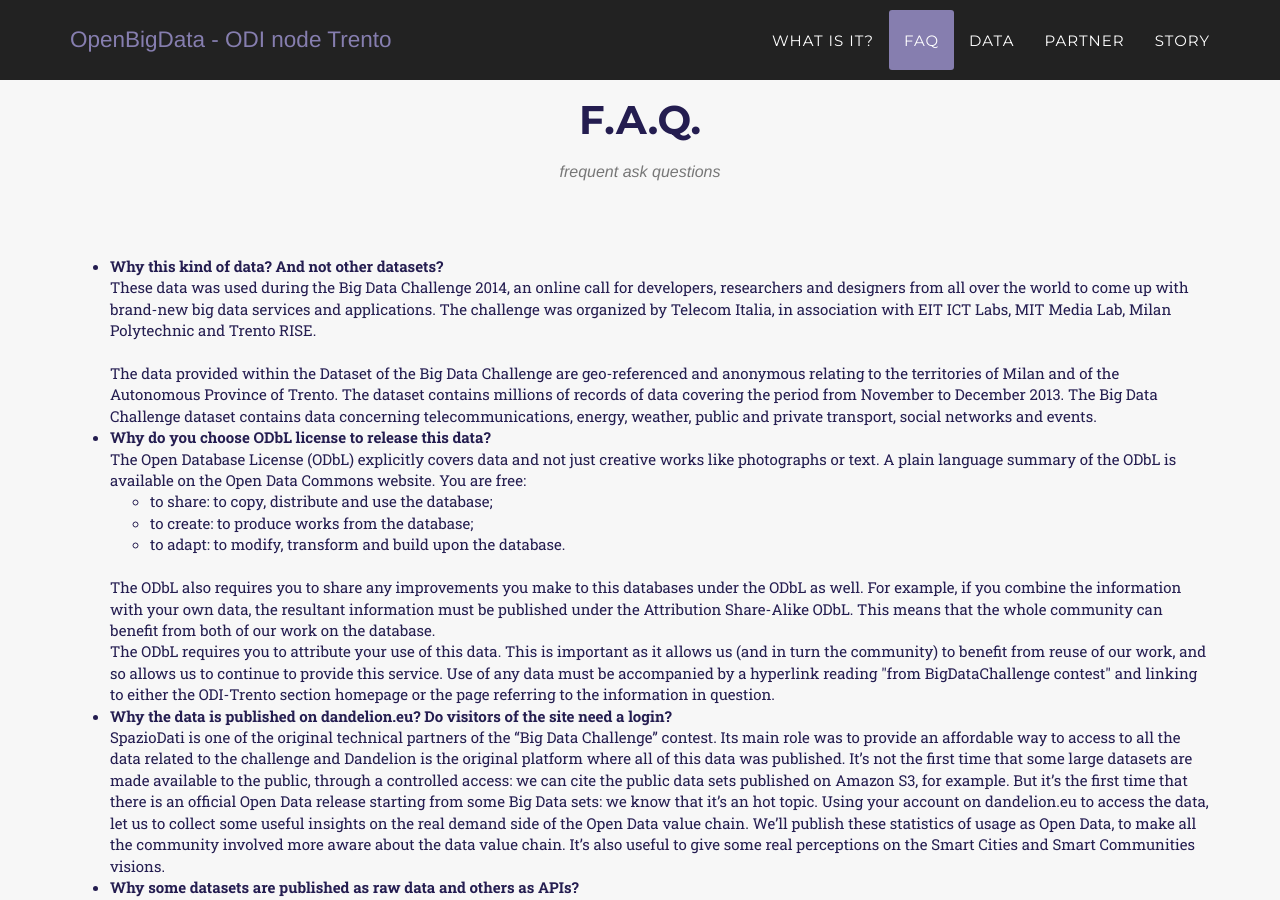
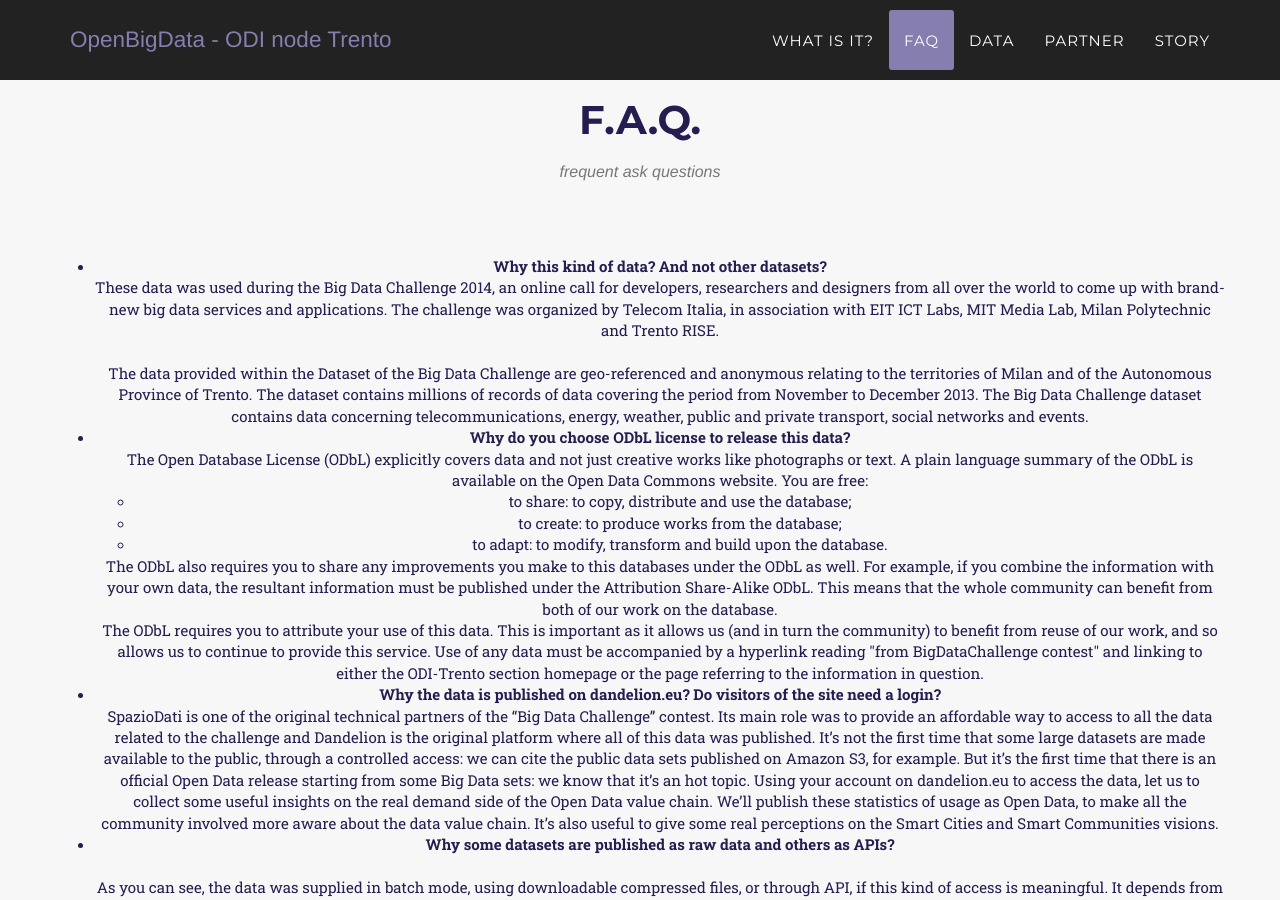
Before and after one commit to theodifbk/theodifbk.github.io, a Jekyll site: the page built from openbigdata/index.html, in a window 1280 px wide and 900 px high, scrolled down 1522 px. Built offline with Jekyll 4.4.1, drawn with Linux system fonts in a browser that asks for light colours; some web fonts are replaced.

Commit message:
Update faq.html

```diff
--- a/_includes/openbigdata/faq.html
+++ b/_includes/openbigdata/faq.html
@@ -7,6 +7,7 @@
                 <h3 class="section-subheading text-muted">frequent ask questions</h3>
             </div>
         </div>
+        <div class="row text-center">
             <ul>
                 <li><strong>
                 Why this kind of data? And not other datasets?</strong><br/>
@@ -25,7 +26,6 @@
                 <li>to create: to produce works from the database;</li>
                 <li>to adapt: to modify, transform and build upon the database.</li>
                 </ul>
-<br/>
                 The ODbL also requires you to share any improvements you make to this databases under the ODbL as well. For example, if you combine the information with your own data, the resultant information must be published under the Attribution Share-Alike ODbL. This means that the whole community can benefit from both of our work on the database.
                 <br/>
                 The ODbL requires you to attribute your use of this data. This is important as it allows us (and in turn the community) to benefit from reuse of our work, and so allows us to continue to provide this service. Use of any data must be accompanied by a hyperlink reading "from BigDataChallenge contest" and linking to either the ODI-Trento section homepage or the page referring to the information in question.
@@ -53,5 +53,6 @@
             Yes, of course. You can do anything you want, as you remain under the ODbL license conditions.
             </li>
             </ul>
+    </div>
 
     </section>
```
Lines whose indentation alone changed are shown as unchanged.
